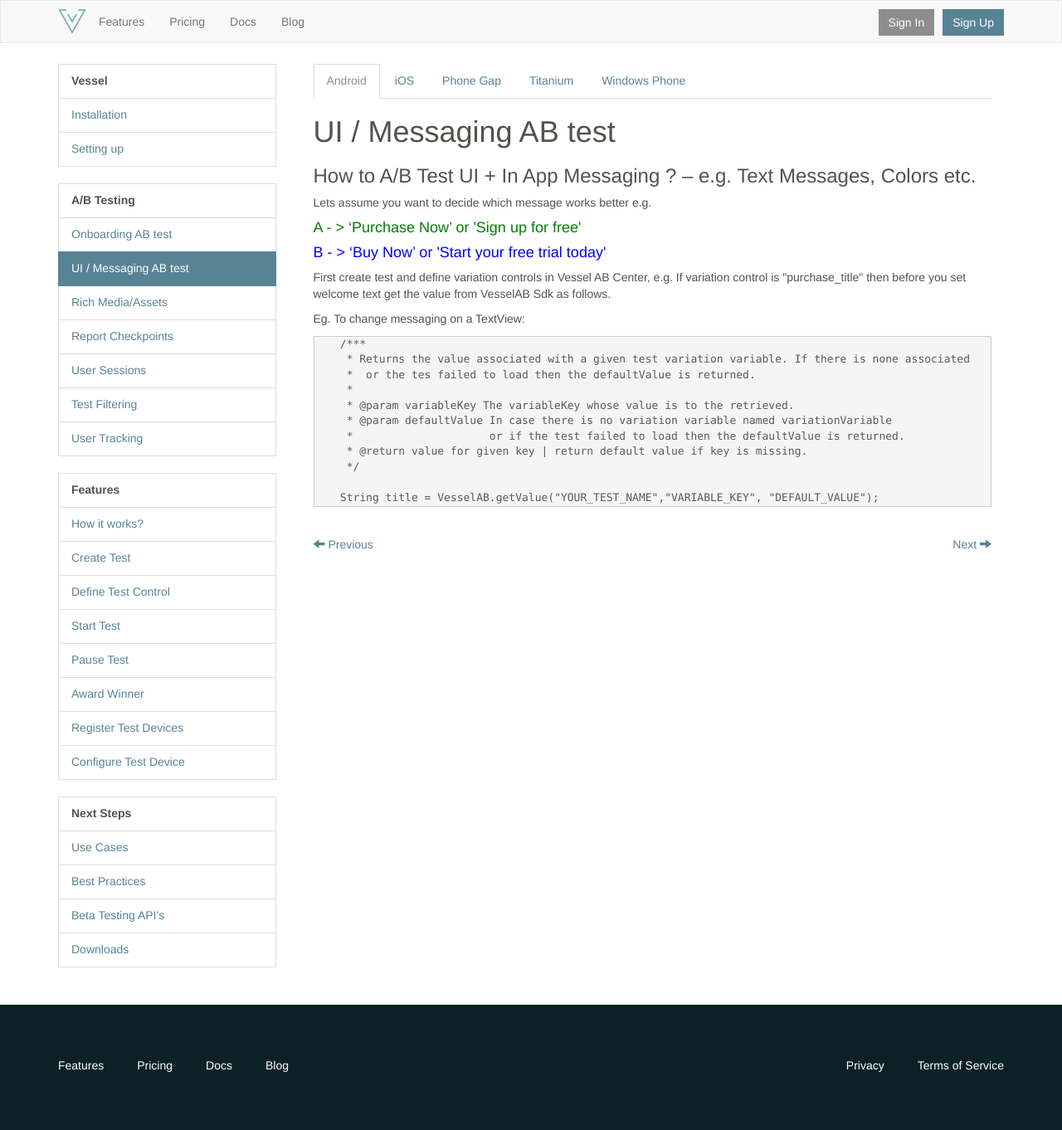
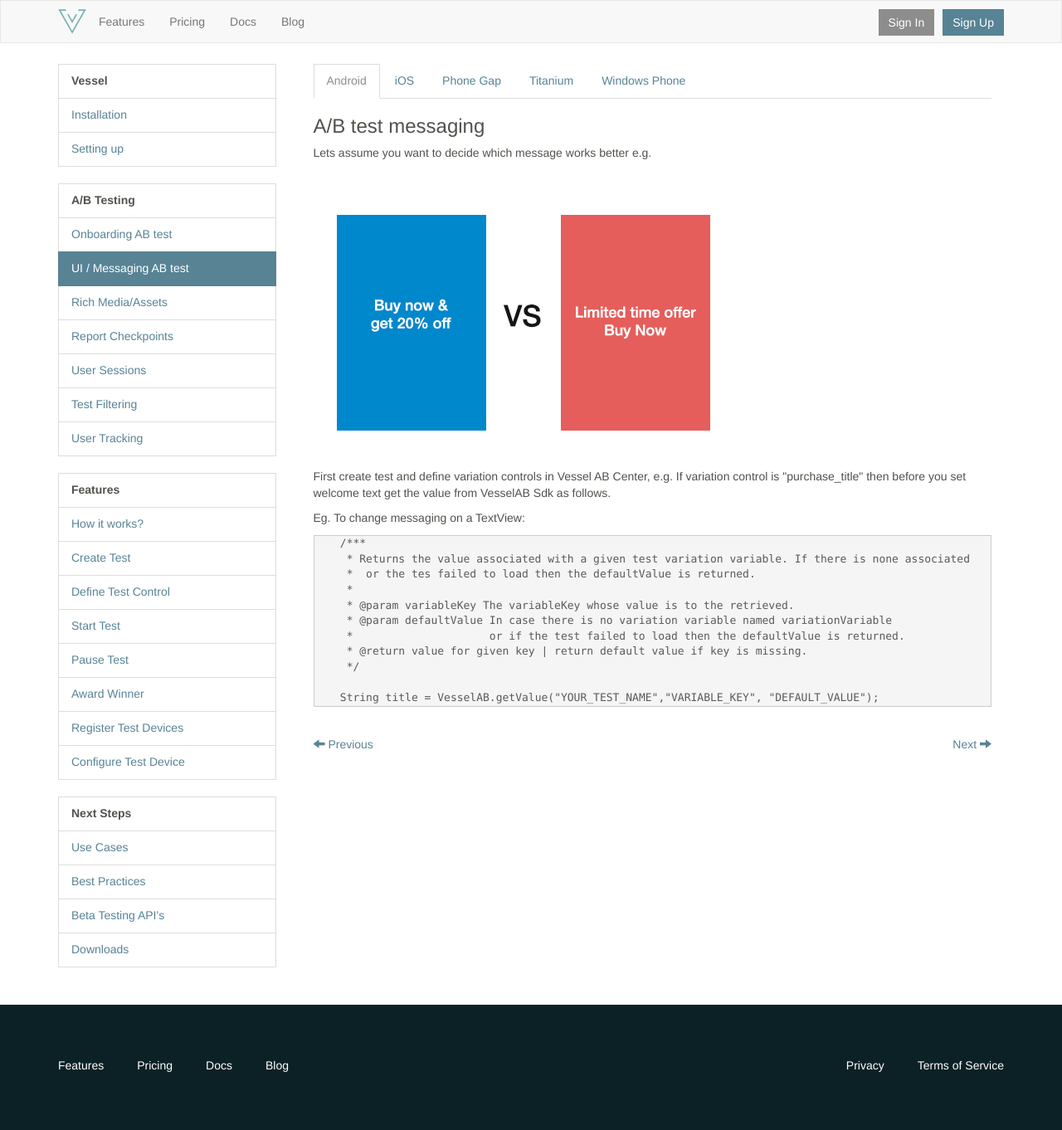
Before and after one commit to vesselio/resources, a Jekyll site: the page built from _posts/2013-09-03-ab-messaging-test.html, in a window 1280 px wide. Shown: the whole page at 83% size. Built offline with Jekyll 4.4.1, drawn with Linux system fonts in a browser that asks for light colours.

Commit message:
updating messaging

```diff
--- a/_posts/2013-09-03-ab-messaging-test.html
+++ b/_posts/2013-09-03-ab-messaging-test.html
@@ -23,17 +23,11 @@
 
 <div id='os-tab-content' class="tab-content">
     <div class="tab-pane active" id="android">
-        <h1>UI / Messaging AB test</h1>
-        <h3>How to A/B Test UI + In App Messaging ? – e.g. Text Messages, Colors etc.</h3>
+        <h3>A/B test messaging</h3>
+
         <p> Lets assume you want to decide which message works better e.g.</p>
 
-        <h4 style="color:green">
-            A - > ‘Purchase Now’ or 'Sign up for free'
-        </h4>
-
-        <h4 style="color:blue">
-            B - > ‘Buy Now’ or 'Start your free trial today'
-        </h4>
+        <img class='img-responsive' src='{{ site.baseurl }}img/ab_test/message.png' alt='A/B Testing Message'/>
 
         <p>First create test and define variation controls in Vessel AB Center, e.g. If variation control is "purchase_title" then before you set welcome text get the value from VesselAB Sdk as follows.</p>
         <p>Eg. To change messaging on a TextView: </p>
@@ -55,16 +49,12 @@
 </div>
 
 <div class="tab-pane" id="ios">
-<h3>How to A/B Test UI + In App Messaging ? – e.g. Text Messages, Colors etc.</h3>
-<p> Lets assume you want to decide which message works better e.g.</p>
+      <h3>A/B test messaging</h3>
 
-<h4 style="color:green">
-    A - > ‘Purchase Now’ or 'Sign up for free'
-</h4>
+        <p> Lets assume you want to decide which message works better e.g.</p>
 
-<h4 style="color:blue">
-    B - > ‘Buy Now’ or 'Start your free trial today'
-</h4>
+        <img class='img-responsive' src='{{ site.baseurl }}img/ab_test/message.png' alt='A/B Testing Message'/>
+
 
 <p>First create test and define variation controls in Vessel AB Center, e.g. If variation control is <strng>"purchase_title"</strong> then before you set welcome text get the value from VesselAB Sdk as follows.</p>
 <p>Eg. To change messaging on a TextView: </p>
@@ -84,16 +74,12 @@
 </div>
 
 <div class="tab-pane" id="phonegap">
- <h3>How to A/B Test UI + In App Messaging ? – e.g. Text Messages, Colors etc.</h3>
-<p> Lets assume you want to decide which message works better e.g.</p>
+      <h3>A/B test messaging</h3>
 
-<h4 style="color:green">
-    A - > ‘Purchase Now’ or 'Sign up for free'
-</h4>
+        <p> Lets assume you want to decide which message works better e.g.</p>
 
-<h4 style="color:blue">
-    B - > ‘Buy Now’ or 'Start your free trial today'
-</h4>
+        <img class='img-responsive' src='{{ site.baseurl }}img/ab_test/message.png' alt='A/B Testing Message'/>
+
 
 <p>First create test and define variation controls in Vessel AB Center, e.g. If variation control is "purchase_title" then before you set welcome text get the value from VesselAB Sdk as follows.</p>
 <p>To retrieve the variation control data, you can call vesslab.getValue(function(value){},function(error){}, key, defaultValue) method.</p>
@@ -109,16 +95,12 @@
 
 
 <div class="tab-pane" id="titanium">
-   <h3>How to A/B Test UI + In App Messaging ? – e.g. Text Messages, Colors etc.</h3>
-<p> Lets assume you want to decide which message works better e.g.</p>
+      <h3>A/B test messaging</h3>
 
-<h4 style="color:green">
-    A - > ‘Purchase Now’ or 'Sign up for free'
-</h4>
+        <p> Lets assume you want to decide which message works better e.g.</p>
 
-<h4 style="color:blue">
-    B - > ‘Buy Now’ or 'Start your free trial today'
-</h4>
+        <img class='img-responsive' src='{{ site.baseurl }}img/ab_test/message.png' alt='A/B Testing Message'/>
+
 
 <p>First create test and define variation controls in Vessel AB Center, e.g. If variation control is "purchase_title" then before you set welcome text get the value from VesselAB Sdk as follows.</p>
 <p>To retrieve the variation control data, you can call VesselSDK.getValue(key, default) method.</p>
@@ -135,16 +117,11 @@
 
 <div class="tab-pane" id="winphone">
 
-<h3>How to A/B Test UI + In App Messaging ? – e.g. Text Messages, Colors etc.</h3>
-<p> Lets assume you want to decide which message works better e.g.</p>
+      <h3>A/B test messaging</h3>
 
-<h4 style="color:green">
-A - > ‘Purchase Now’ or 'Sign up for free'
-</h4>
+        <p> Lets assume you want to decide which message works better e.g.</p>
 
-<h4 style="color:blue">
-B - > ‘Buy Now’ or 'Start your free trial today'
-</h4>
+        <img class='img-responsive' src='{{ site.baseurl }}img/ab_test/message.png' alt='A/B Testing Message'/>
 
 <p>First create test and define variation controls in Vessel AB Center, e.g. If variation control is "purchase_title" then before you set welcome text get the value from VesselAB Sdk as follows.</p>
 <p>To retrieve the variation control data, you can call VesselAB.getValue(string key, string default) method.</p>
```
Also changed, not shown: _posts/2013-09-02-ab-onboarding.html (+13 -22 lines), img/ab_test/message.png (added).
